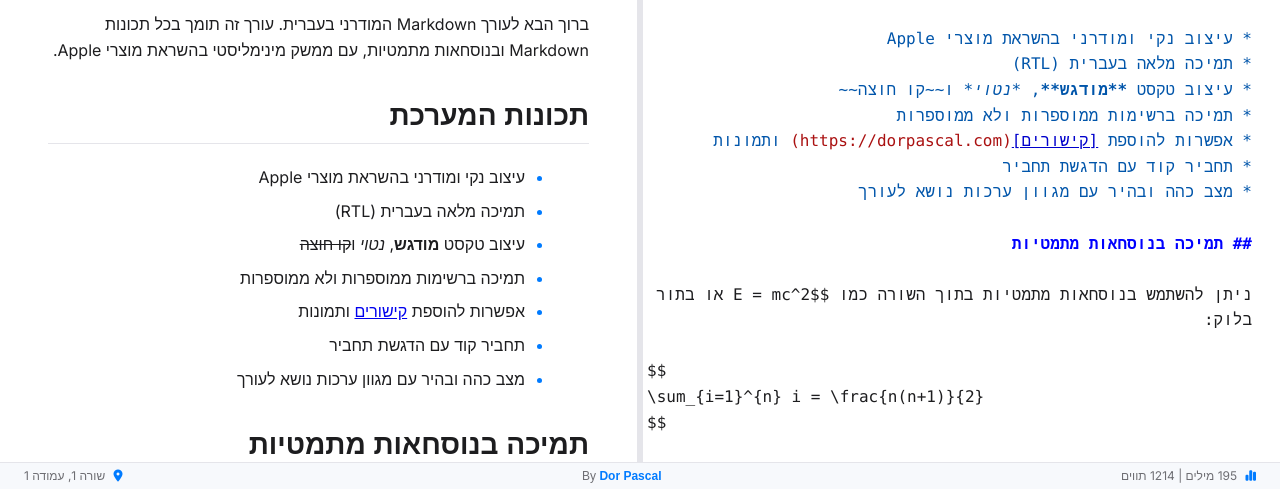
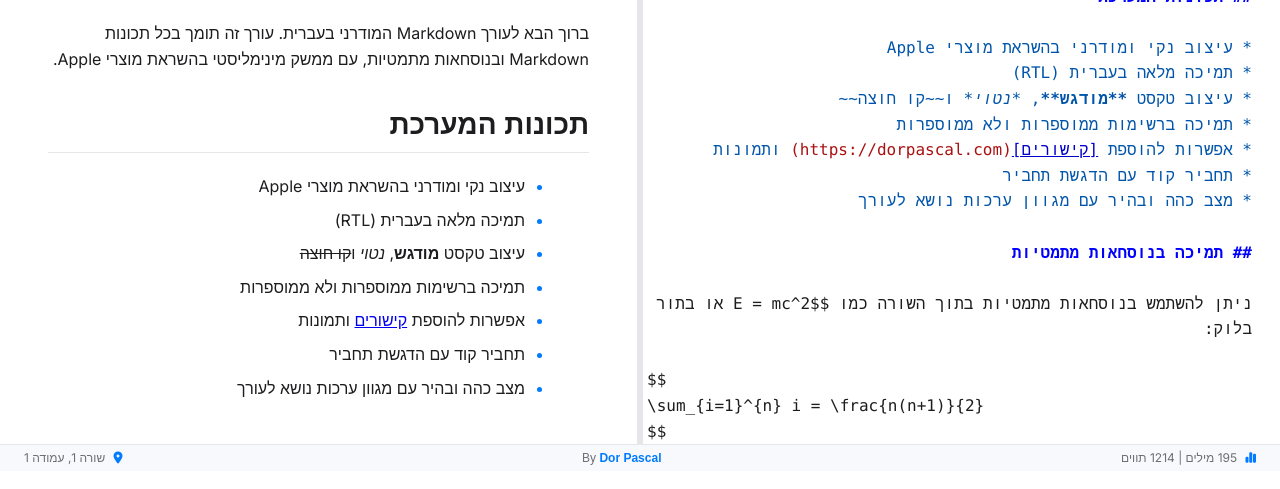
Before and after one commit to Dor-sketch/hebrew-markdown, a plain HTML site: page index.html in a window 1280 px wide. Shown: the part 311-800 px from the top of the page. Drawn offline with nearby package versions, Linux system fonts and the light colour scheme; a web font is replaced by a local one.

Commit message:
WIP improve iPad 11 inch layout

```diff
--- a/index.html
+++ b/index.html
@@ -245,6 +245,9 @@
             display: flex;
             flex-direction: column;
             height: 100%;
+            overflow: hidden;
+            padding-top: 9px;
+            padding-bottom: 9px;
         }
 
         /* Header - Clean and minimal - enhanced */
@@ -1024,6 +1027,9 @@
             border-top: 1px solid var(--divider);
             transition: background-color var(--transition-normal);
             white-space: nowrap;
+            position: static;
+            bottom: 0;
+            margin-bottom: 9px;
         }
 
         .status-bar i {
```
